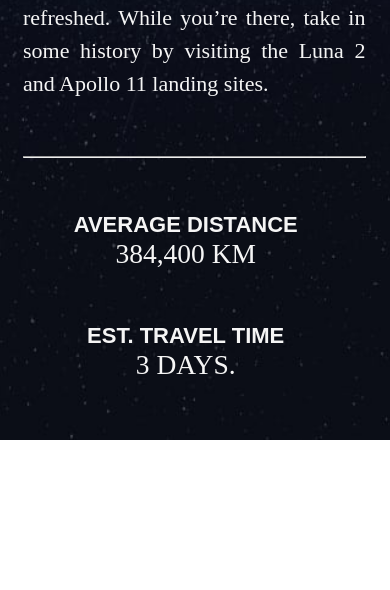
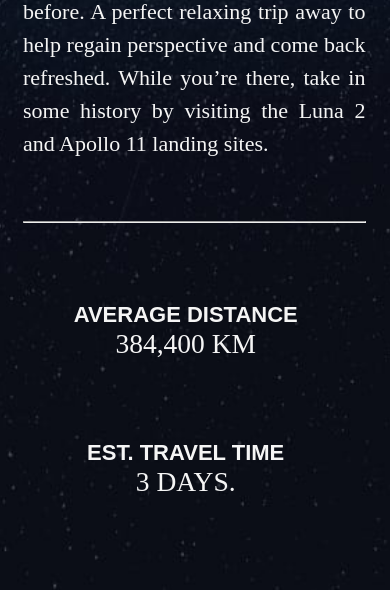
Before and after one commit to Jacks113/space-tourism, a plain HTML site: page Pages/destination.html in a window 390 px wide. Shown: the part 660-1250 px from the top of the page. Before the commit the page ends 1100 px from the top, so only its background shows below. Drawn offline with Linux system fonts and the light colour scheme; a web font is replaced by a local one.

Commit message:
destination height

```diff
--- a/CSS/styles.css
+++ b/CSS/styles.css
@@ -1211,7 +1211,11 @@
 }
 
  /* destination mobile */
-    #page2 #dest-descript {
+ #page2{
+    height: 1250px;
+ }
+
+#page2 #dest-descript {
     grid-column: 1 / 20;
     grid-row: 7 / 16;
 }
@@ -1234,7 +1238,7 @@
 
 .infos{
     justify-content: space-evenly;
-    height: 60%;
+    height: 500px;
 }
 
 
```
